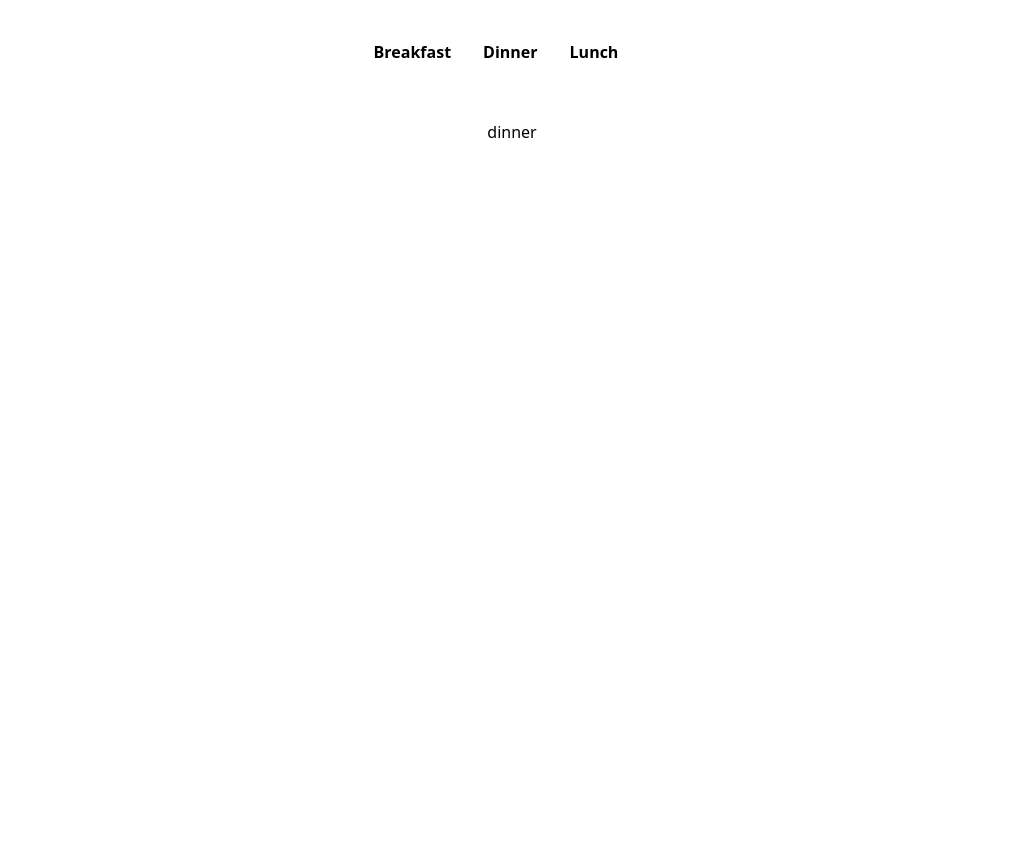
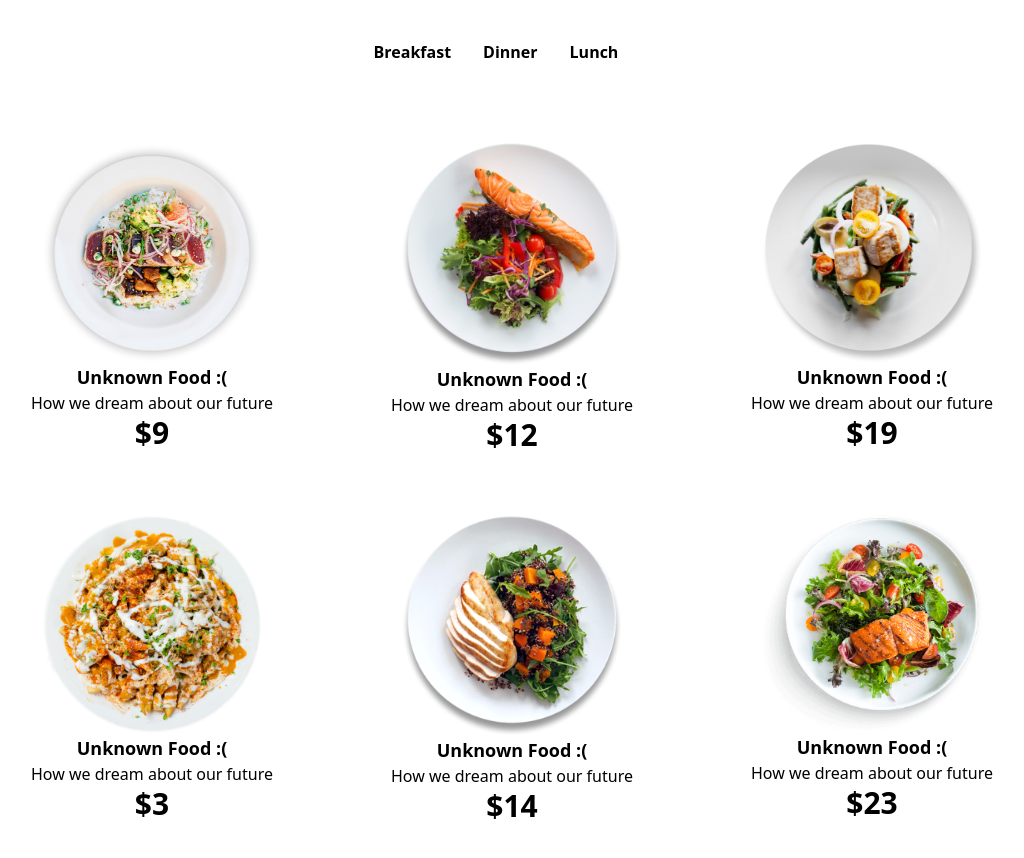
Before and after one commit to 665-stack/red-onion-2, a React (Create React App) app: page /lunch in a window 1280 px wide. Shown: the part 880-1738 px from the top of the page, without its empty margins (128-1152 px from the left). Before the commit the page ends 1056 px from the top, so only its background shows below. Built offline with nearby package versions, Linux system fonts and the light colour scheme; no server answers.

Commit message:
add cards in dinner component

```diff
--- a/src/Components/Pages/Home/Foods/Dinner/Dinner.js
+++ b/src/Components/Pages/Home/Foods/Dinner/Dinner.js
@@ -1,10 +1,52 @@
 import React from 'react';
+
+import dinner1 from "../../../../../images/dinner/dinner1.png";
+import dinner2 from "../../../../../images/dinner/dinner2.png";
+import dinner3 from "../../../../../images/dinner/dinner3.png";
+import dinner4 from "../../../../../images/dinner/dinner4.png";
+import dinner5 from "../../../../../images/dinner/dinner5.png";
+import dinner6 from "../../../../../images/dinner/dinner6.png";
 
 const Dinner = () => {
     return (
-        <div>
-            dinner
-        </div>
+        <div className='breakfast pt-2 pb-8 grid grid-cols-1 md:grid-cols-2 lg:grid-cols-3 gap-x-20 gap-y-8	text-center'>
+            <div>
+                <img src={dinner1} alt="" />
+                <h3 className='text-lg font-semibold'>Unknown Food :(</h3>
+                <p>How we dream about our future</p>
+                <p className='text-3xl font-semibold'>$9</p>
+            </div>
+            <div >
+                <img src={dinner2} alt="" />
+                <h3 className='text-lg font-semibold'>Unknown Food :(</h3>
+                <p>How we dream about our future</p>
+                <p className='text-3xl font-semibold'>$12</p>
+            </div>
+            <div >
+                <img src={dinner3} alt="" />
+                <h3 className='text-lg font-semibold'>Unknown Food :(</h3>
+                <p >How we dream about our future</p>
+                <p className='text-3xl font-semibold'>$19</p>
+            </div>
+            <div >
+                <img src={dinner4} alt="" />
+                <h3 className='text-lg font-semibold'>Unknown Food :(</h3>
+                <p>How we dream about our future</p>
+                <p className='text-3xl font-semibold'>$3</p>
+            </div>
+            <div >
+                <img src={dinner5} alt="" />
+                <h3 className='text-lg font-semibold'>Unknown Food :(</h3>
+                <p>How we dream about our future</p>
+                <p className='text-3xl font-semibold'>$14</p>
+            </div>
+            <div >
+                <img src={dinner6} alt="" />
+                <h3 className='text-lg font-semibold'>Unknown Food :(</h3>
+                <p>How we dream about our future</p>
+                <p className='text-3xl font-semibold'>$23</p>
+            </div>
+        </div >
     );
 };
 
--- a/src/Components/Pages/Home/Home/Home.js
+++ b/src/Components/Pages/Home/Home/Home.js
@@ -9,9 +9,9 @@ const Home = () => {
             <div className='flex justify-center items-center pt-14 pb-14'>
                 <Link className='mr-8 hover:text-rose-600 font-semibold	' to="breakfast">Breakfast</Link>
 
-                <Link className='mr-8 hover:text-rose-600 font-semibold	' to="lunch">Dinner</Link>
+                <Link className='mr-8 hover:text-rose-600 font-semibold	' to="dinner">Dinner</Link>
 
-                <Link className='mr-8 hover:text-rose-600 font-semibold	' to="dinner">Lunch</Link>
+                <Link className='mr-8 hover:text-rose-600 font-semibold	' to="lunch">Lunch</Link>
             </div>
             <div className='flex justify-center items-center w-full pb-8'>
                 <Outlet></Outlet>
```
